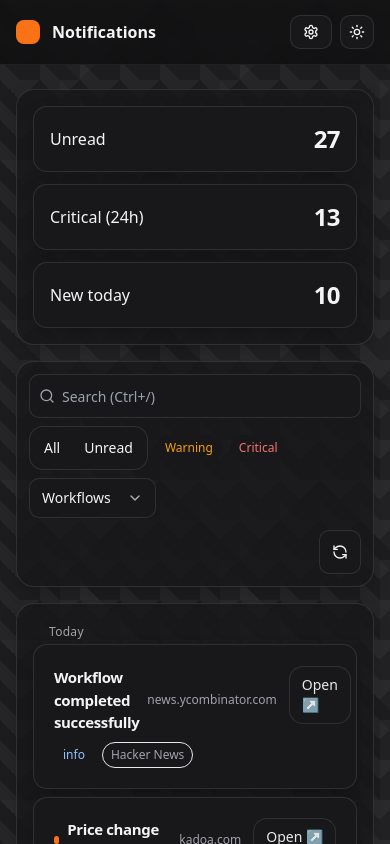
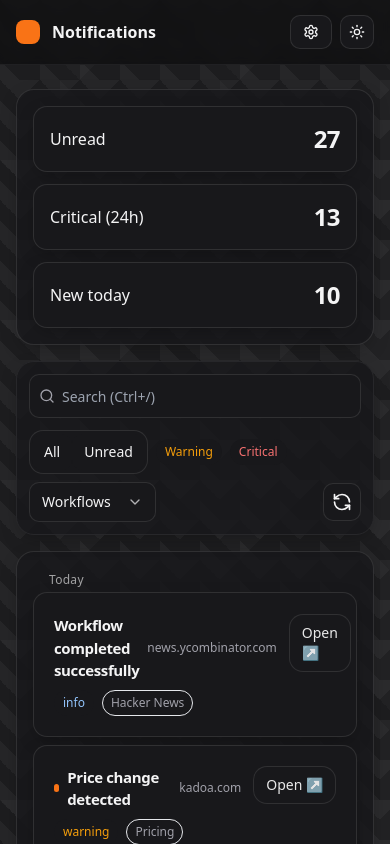
Before and after one commit to MMnemonic/kadoa-assignment, a React (Vite) app: page / in a window 390 px wide. Shown: the top 844 px of the page. Built offline with nearby package versions, Linux system fonts and the light colour scheme.

Commit message:
UI (mobile): refactor filters toolbar layout; place Refresh inline with filters and right-align via ml-auto

```diff
--- a/src/components/HeaderBar.tsx
+++ b/src/components/HeaderBar.tsx
@@ -23,6 +23,8 @@ export default function HeaderBar() {
 		return () => window.removeEventListener('scroll', onScroll)
 	}, [])
 
+	const handleRefresh = () => list(parseQuery(location.search))
+
 	return (
 		<div className="space-y-4">
 			<section className="ui-card ui-glass">
@@ -32,23 +34,28 @@ export default function HeaderBar() {
 					<div className="ui-kpi" aria-label="New today KPI"><div>New today</div><strong className="ui-kpi__value">{order.slice(0,10).length}</strong></div>
 				</div>
 			</section>
-			<section ref={toolbarRef} className="toolbar ui-sticky ui-glass">
-				<div className="grid grid-cols-12 gap-3 items-center">
-					<div className="col-span-12 lg:col-span-8 flex flex-wrap items-center gap-2">
-						<div className="relative w-full max-w-[min(42rem,100%)]">
+			<section ref={toolbarRef} className="ui-glass p-3 ui-sticky">
+				<div className="grid gap-3">
+					{/* Row 1 — Search */}
+					<div className="flex items-center gap-2">
+						<div className="relative w-full min-w-0">
 							<label className="sr-only" htmlFor="search">Search</label>
 							<input id="search" className="ui-field pl-8 w-full h-11 focus-ring" placeholder="Search (Ctrl+/)" value={filters.q||''} onChange={(e)=>filters.set({ q: e.target.value })} />
 							<Search className="h-4 w-4 absolute left-2.5 top-1/2 -translate-y-1/2 text-[rgb(var(--text-muted))]" />
 						</div>
+					</div>
+
+					{/* Row 2 — Filters + Refresh */}
+					<div className="flex flex-wrap items-center gap-2">
 						<div className="ui-seg h-11" role="group" aria-label="Unread">
 							<button className="ui-segitem focus-ring" data-active={filters.unread===undefined||filters.unread===false} aria-pressed={(filters.unread??false)===false} onClick={()=>filters.set({ unread: undefined })}>All</button>
 							<button className="ui-segitem focus-ring" data-active={filters.unread===true} aria-pressed={filters.unread===true} onClick={()=>filters.set({ unread: true })}>Unread</button>
 						</div>
 						<SeverityChips />
 						<WorkflowFilter />
-					</div>
-					<div className="col-span-12 lg:col-span-4 flex justify-end gap-2">
-						<button className="ui-btn h-11 focus-ring" title="Refresh" onClick={()=>list(parseQuery(location.search))}><RefreshCcw className="h-4 w-4" /></button>
+						<button type="button" onClick={handleRefresh} className="ui-iconbtn ml-auto shrink-0" aria-label="Refresh" title="Refresh">
+							<RefreshCcw className="h-5 w-5" aria-hidden="true" />
+						</button>
 					</div>
 				</div>
 			</section>
```
